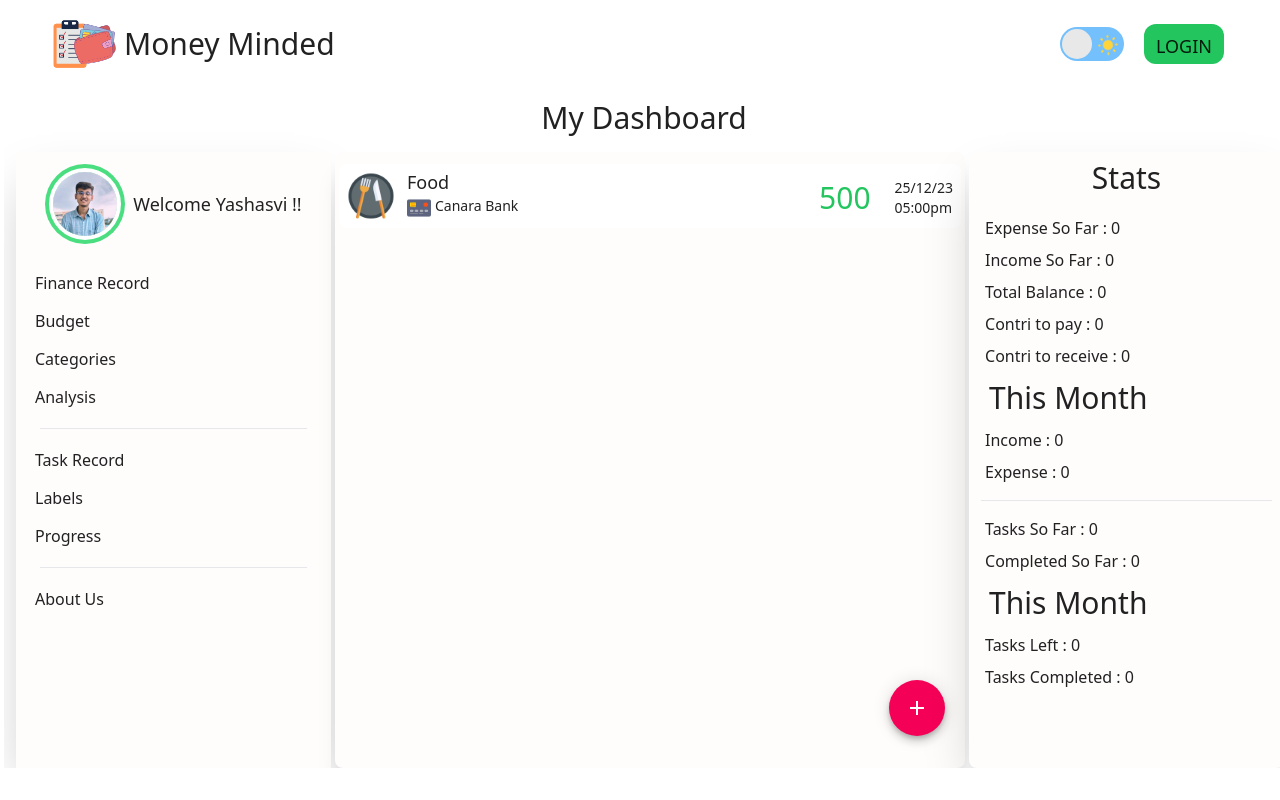
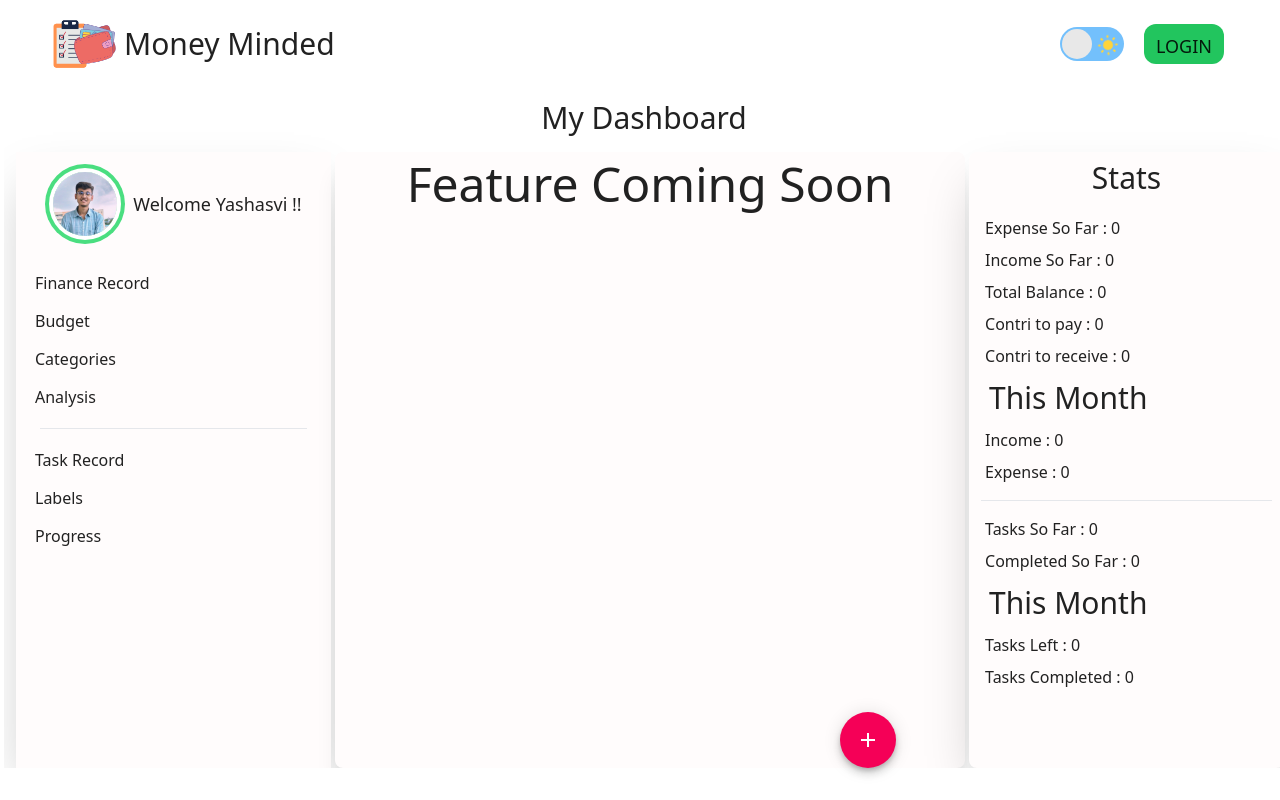
Before and after one commit to ananyakushal/YAAR, a React (Create React App) app in the folder yaar-client/: page /Budget in a window 1280 px wide. Built offline with nearby package versions, Linux system fonts and the light colour scheme.

Commit message:
Added Routes

```diff
--- a/yaar-client/src/Common/Sidebar.js
+++ b/yaar-client/src/Common/Sidebar.js
@@ -1,68 +1,87 @@
-import React, { useState } from 'react';
+import React, { useState } from "react";
 import "./Sidebar.css"; // Import your CSS file for styling
-
+import { Link } from "react-router-dom";
 const Sidebar = (props) => {
-  const [selectedItem, setSelectedItem] = useState('Record'); // Initial selected item
+  const [selectedItem, setSelectedItem] = useState("Record"); // Initial selected item
 
   return (
     <div className={props.className}>
       <div className="profile-picture m-2 flex flex-row justify-center item-start text-sm md:text-lg">
         {/* Placeholder for profile picture */}
-        <img className="h-14 m-2 sm:h-16 rounded-full ring-4 ring-offset-[--body_background] ring-offset-4 ring-green-400 " src={props.img} alt="Profile" />
-        <h1 className='self-center ml-2'>Welcome {props.name} !!</h1>
+        <img
+          className="h-14 m-2 sm:h-16 rounded-full ring-4 ring-offset-[--body_background] ring-offset-4 ring-green-400 "
+          src={props.img}
+          alt="Profile"
+        />
+        <h1 className="self-center ml-2">Welcome {props.name} !!</h1>
       </div>
       <ul className="menu cursor-pointer list-none w-full m-3 text-sm md:text-base">
-        {/* <h1 className='p-[10px] text-lg w-full md:mb-2 text-center md:text-3xl'>Finance</h1> */}
+        <Link to="/FinanceRecord">
           <li
-          className={selectedItem === 'FinanceRecord' ? 'selected' : ''}
-          onClick={() => setSelectedItem('FinanceRecord')}
+            className={selectedItem === "FinanceRecord" ? "selected" : ""}
+            onClick={() => setSelectedItem("FinanceRecord")}
           >
             Finance Record
           </li>
+        </Link>
+        <Link to="/Budget">
           <li
-          className={selectedItem === 'Budget' ? 'selected' : ''}
-          onClick={() => setSelectedItem('Budget')}
+            className={selectedItem === "Budget" ? "selected" : ""}
+            onClick={() => setSelectedItem("Budget")}
           >
             Budget
           </li>
+        </Link>
+        <Link to="/Categories">
           <li
-          className={selectedItem === 'Categories' ? 'selected' : ''}
-          onClick={() => setSelectedItem('Categories')}
+            className={selectedItem === "Categories" ? "selected" : ""}
+            onClick={() => setSelectedItem("Categories")}
           >
             Categories
           </li>
+        </Link>
+        <Link to="/Analysis">
           <li
-          onClick={() => setSelectedItem('Analysis')}
-          className={selectedItem === 'Analysis' ? 'selected' : ''}
+            onClick={() => setSelectedItem("Analysis")}
+            className={selectedItem === "Analysis" ? "selected" : ""}
           >
             Analysis
           </li>
+        </Link>
         <hr className="m-3" />
+        <Link to="/TaskRecord">
           <li
-          className={selectedItem === 'TaskRecord' ? 'selected' : ''}
-          onClick={() => setSelectedItem('TaskRecord')}
+            className={selectedItem === "TaskRecord" ? "selected" : ""}
+            onClick={() => setSelectedItem("TaskRecord")}
           >
             Task Record
           </li>
+        </Link>
+        <Link to="/Labels">
           <li
-          className={selectedItem === 'Labels' ? 'selected' : ''}
-          onClick={() => setSelectedItem('Labels')}
+            className={selectedItem === "Labels" ? "selected" : ""}
+            onClick={() => setSelectedItem("Labels")}
           >
             Labels
           </li>
+        </Link>
+        <Link to="/Progress">
           <li
-          className={selectedItem === 'Progress' ? 'selected' : ''}
-          onClick={() => setSelectedItem('Progress')}
+            className={selectedItem === "Progress" ? "selected" : ""}
+            onClick={() => setSelectedItem("Progress")}
           >
             Progress
           </li>
-        <hr className="m-3" />
+        </Link>
+        {/* <hr className="m-3" />
+        <Link to="/About">
           <li
-          className={selectedItem === 'About' ? 'selected' : ''}
-          onClick={() => setSelectedItem('About')}
+            className={selectedItem === "About" ? "selected" : ""}
+            onClick={() => setSelectedItem("About")}
           >
             About Us
           </li>
+        </Link> */}
       </ul>
     </div>
   );
--- /dev/null
+++ b/yaar-client/src/pages/Dashboard/MainArea/Budget/Budget.js
@@ -0,0 +1,9 @@
+import React from 'react'
+
+function Budget() {
+  return (
+    <div className='text-5xl'>Feature Coming Soon</div>
+  )
+}
+
+export default Budget;
--- /dev/null
+++ b/yaar-client/src/pages/Dashboard/MainArea/Categories/Categories.js
@@ -0,0 +1,9 @@
+import React from 'react'
+
+function Categories() {
+  return (
+    <div className='text-5xl'>Feature Coming Soon</div>
+  )
+}
+
+export default Categories;
--- /dev/null
+++ b/yaar-client/src/pages/Dashboard/MainArea/Labels/Labels.js
@@ -0,0 +1,9 @@
+import React from 'react'
+
+function Labels() {
+  return (
+    <div className='text-5xl'>Feature Coming Soon</div>
+  )
+}
+
+export default Labels;
--- a/yaar-client/src/pages/Dashboard/MainArea/MainArea.js
+++ b/yaar-client/src/pages/Dashboard/MainArea/MainArea.js
@@ -1,16 +1,27 @@
 import React from "react";
+import { Route, Routes } from "react-router-dom";
 import Records from "./FinanceRecord/Records";
 import FloatingButton from "../../../Common/CardToEnterDetails/FloatingButton";
-import selectedItem  from "../../../Common/Sidebar";
 import Analysis from "./Analysis/Analysis";
+import Budget from "./Budget/Budget";
+import Categories from "./Categories/Categories";
+import TaskRecord from "./TaskRecord/TaskRecord";
+import Labels from "./Labels/Labels";
+import Progress from "./Progress/Progress";
 
 function MainArea() {
   return (
     <div className="main md:w-6/12 pb-4 pt-2 pr-1 pl-1 flex flex-col items-center flex-grow-[10] bg-[--body_paper] rounded-lg shadow-xl">
-      {{selectedItem} === 'FinanceRecord' && <Records/>}
-      {{selectedItem} === 'Analysis' && <Analysis/>}
-      <Records/>
-      <div className="flex items-end justify-end w-full relative z-10">
+      <Routes>
+        <Route path="/FinanceRecord" element={<Records />} />
+        <Route path="/Budget" element={<Budget />} />
+        <Route path="/Categories" element={<Categories />} />
+        <Route path="/Analysis" element={<Analysis />} />
+        <Route path="/TaskRecord" element={<TaskRecord/>} />
+        <Route path="Labels" element={<Labels/>} />
+        <Route path="/Progress" element={<Progress/>} />
+      </Routes>
+      <div className="flex items-end justify-end w-full fixed mr-12 mb-2 right-80 bottom-2 z-[1000]">
         <FloatingButton />
       </div>
     </div>
--- /dev/null
+++ b/yaar-client/src/pages/Dashboard/MainArea/Progress/Progress.js
@@ -0,0 +1,9 @@
+import React from 'react'
+
+function Progress() {
+  return (
+    <div className='text-5xl'>Feature Coming Soon</div>
+  )
+}
+
+export default Progress;
--- /dev/null
+++ b/yaar-client/src/pages/Dashboard/MainArea/TaskRecord/TaskRecord.js
@@ -0,0 +1,9 @@
+import React from 'react'
+
+function TaskRecord() {
+  return (
+    <div className='text-5xl'>Feature Coming Soon</div>
+  )
+}
+
+export default TaskRecord;
```
Lines whose indentation alone changed are shown as unchanged.
